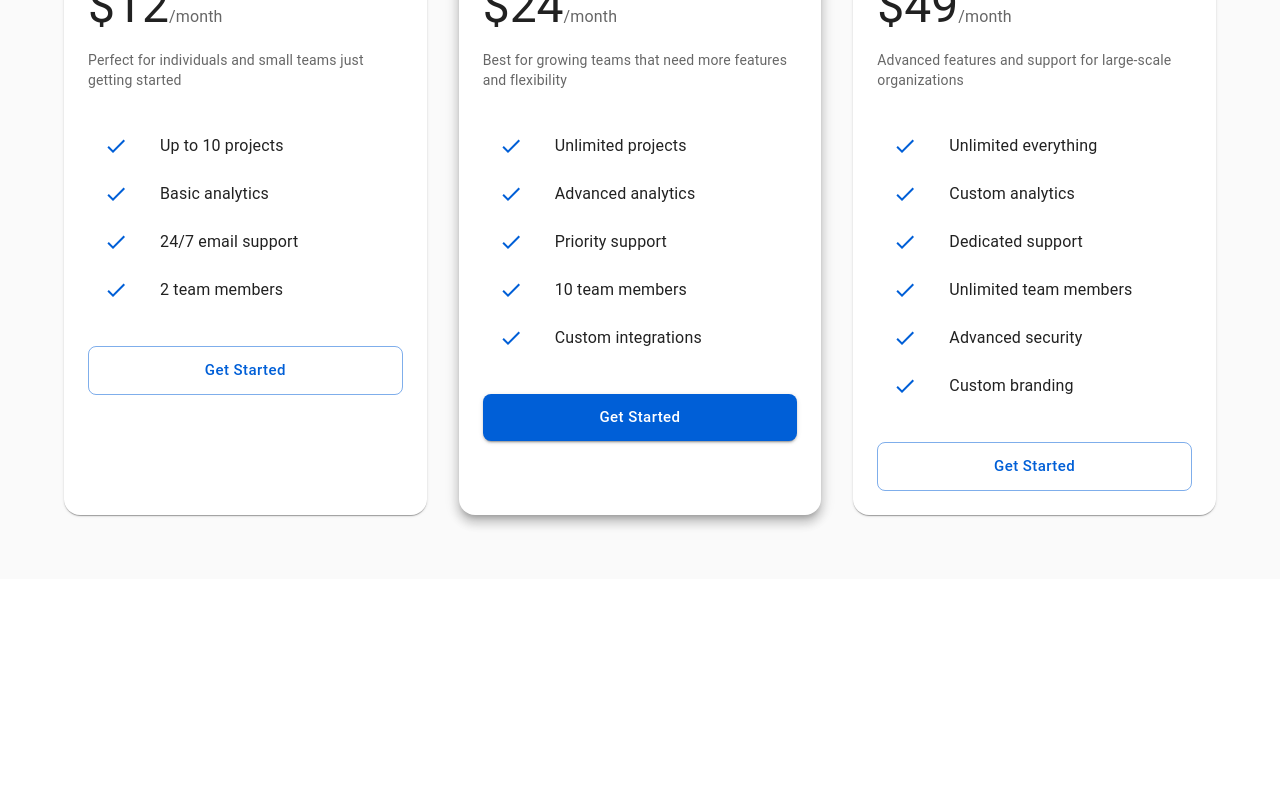
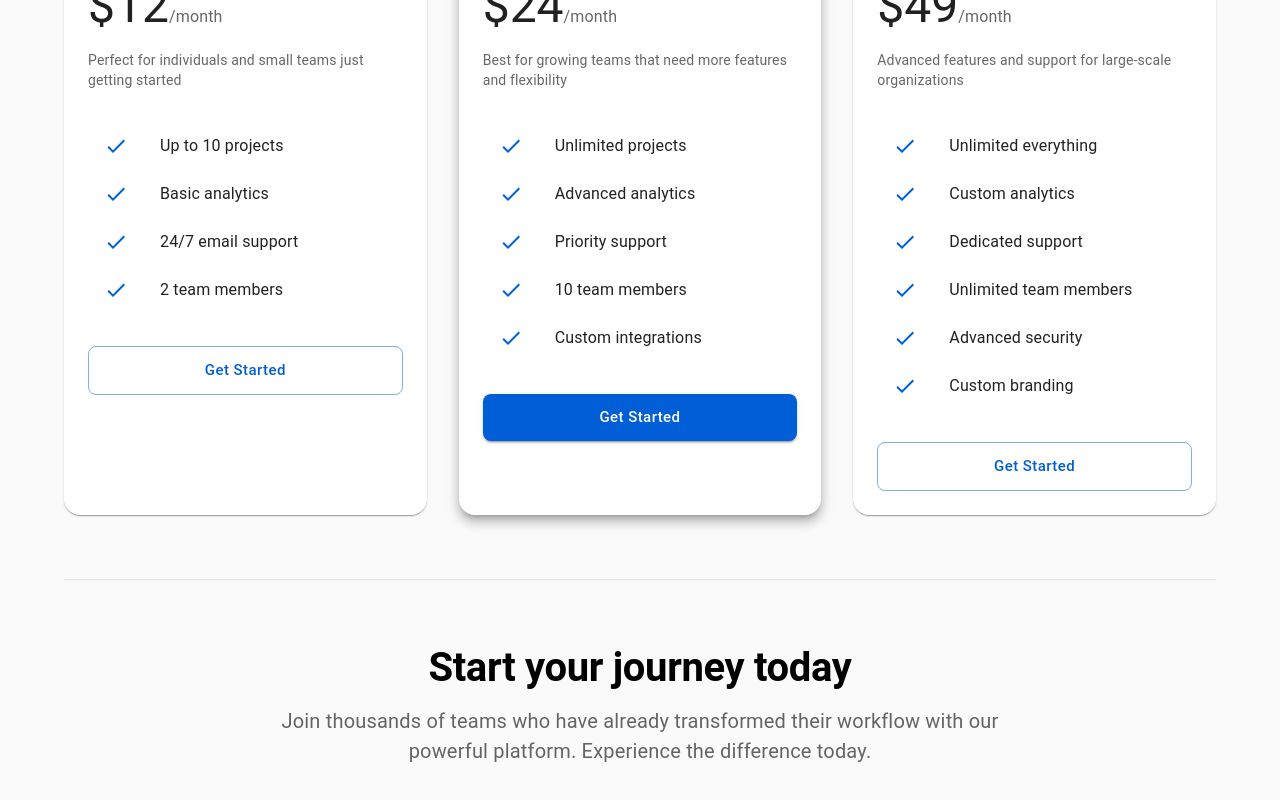
Before and after one commit to ivnpph/plan-carta, a React (Vite) app: page / in a window 1280 px wide. Shown: the part 414-1214 px from the top of the page. Before the commit the page ends 993 px from the top, so only its background shows below. Built offline with nearby package versions, Linux system fonts and the light colour scheme.

Commit message:
Enhance pricing page layout
Add spacing and separator below pricing cards, and a new section with title and placeholder text.

```diff
--- a/src/pages/Index.tsx
+++ b/src/pages/Index.tsx
@@ -1,6 +1,6 @@
 
 import { useState } from "react";
-import { Container, Grid, Typography, Box } from "@mui/material";
+import { Container, Grid, Typography, Box, Divider } from "@mui/material";
 import { PricingCard } from "../components/pricing/PricingCard";
 import { BillingToggle } from "../components/pricing/BillingToggle";
 import { ThemeProvider, createTheme } from "@mui/material/styles";
@@ -27,6 +27,11 @@ const theme = createTheme({
       fontWeight: 700,
       lineHeight: 1.2,
     },
+    h2: {
+      fontSize: "2.5rem",
+      fontWeight: 700,
+      lineHeight: 1.2,
+    },
     h5: {
       fontWeight: 600,
     },
@@ -45,6 +50,14 @@ const theme = createTheme({
           borderRadius: 8,
           textTransform: "none",
           padding: "10px 22px",
+        },
+      },
+    },
+    MuiDivider: {
+      styleOverrides: {
+        root: {
+          borderColor: "rgba(0, 0, 0, 0.08)",
+          boxShadow: "0 1px 2px rgba(0, 0, 0, 0.06)",
         },
       },
     },
@@ -122,6 +135,28 @@ const Index = () => {
               />
             </Grid>
           </Grid>
+
+          <Box sx={{ mt: 8, mb: 8 }}>
+            <Divider />
+          </Box>
+
+          <Box sx={{ textAlign: "center" }}>
+            <Typography variant="h2" component="h2" gutterBottom>
+              Start your journey today
+            </Typography>
+            <Typography
+              variant="body1"
+              sx={{
+                fontSize: "1.25rem",
+                color: "text.secondary",
+                maxWidth: "800px",
+                margin: "0 auto",
+              }}
+            >
+              Join thousands of teams who have already transformed their workflow
+              with our powerful platform. Experience the difference today.
+            </Typography>
+          </Box>
         </Container>
       </Box>
     </ThemeProvider>
```
